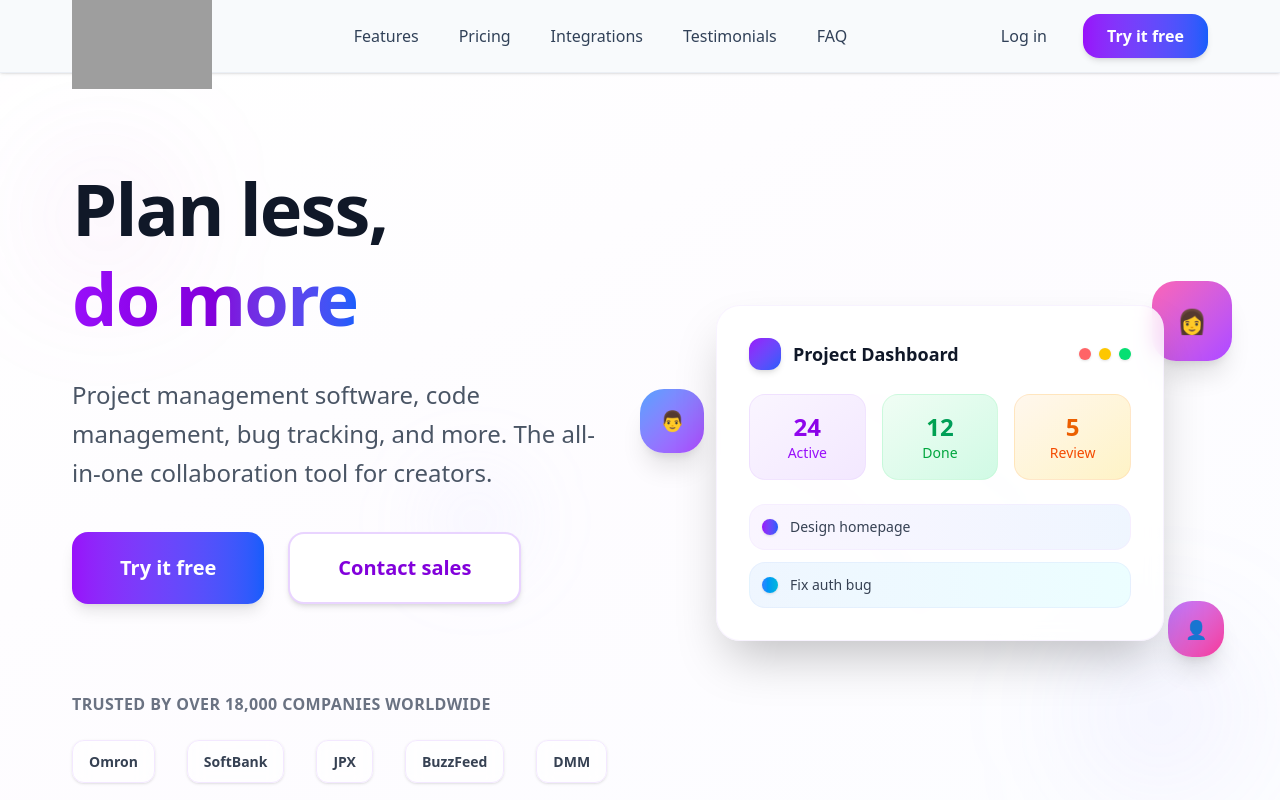
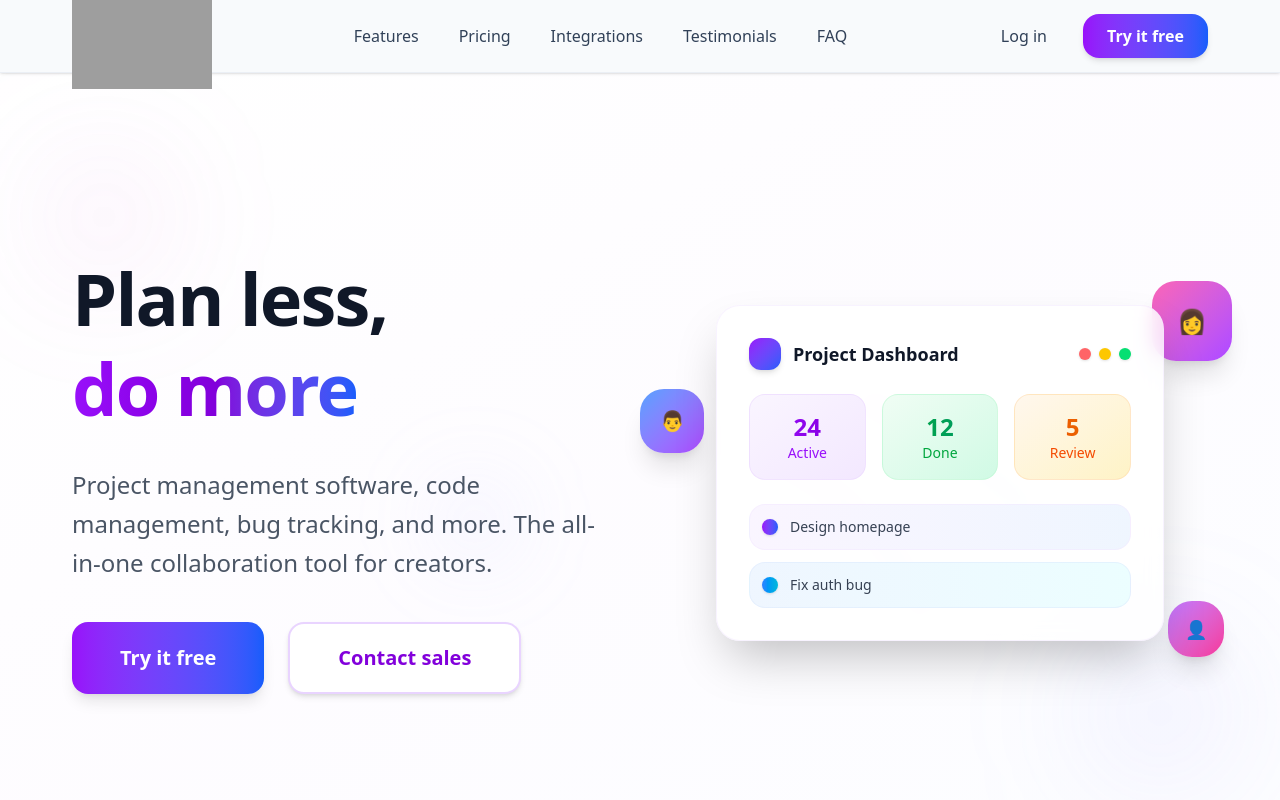
Before and after one commit to siin68/landingPageMelog, a Next.js app: page / in a window 1280 px wide. Shown: the top 800 px of the page. Built offline with nearby package versions, Linux system fonts and the light colour scheme; grey boxes are pictures that could not be loaded.

Commit message:
Update UI

```diff
--- a/src/components/layout/Footer.tsx
+++ b/src/components/layout/Footer.tsx
@@ -314,6 +314,7 @@ const Footer = () => {
             <span className="text-gray-400 text-xs sm:text-sm">English</span>
             <select className="bg-gray-800 border border-gray-700 rounded px-2 sm:px-3 py-1 text-xs sm:text-sm text-gray-400 focus:outline-none focus:border-purple-500">
               <option>English</option>
+              <option>Tiếng Việt</option>
               <option>日本語</option>
               <option>한국어</option>
             </select>
--- a/src/components/layout/Hero.tsx
+++ b/src/components/layout/Hero.tsx
@@ -40,29 +40,6 @@ const Hero = () => {
               >
                 Contact sales
               </Button>
-            </div>
-
-            <div className="pt-6 sm:pt-8 lg:pt-12">
-              <p className="text-sm sm:text-base text-gray-500 uppercase tracking-wide font-semibold mb-4 sm:mb-6">
-                TRUSTED BY OVER 18,000 COMPANIES WORLDWIDE
-              </p>
-              <div className="flex flex-wrap items-center gap-4 sm:gap-6 lg:gap-8">
-                <div className="px-4 py-2 bg-white/60 backdrop-blur-sm rounded-xl shadow-sm border border-purple-100 hover:shadow-md transition-all duration-300">
-                  <span className="text-sm font-semibold text-gray-700">Omron</span>
-                </div>
-                <div className="px-4 py-2 bg-white/60 backdrop-blur-sm rounded-xl shadow-sm border border-purple-100 hover:shadow-md transition-all duration-300">
-                  <span className="text-sm font-semibold text-gray-700">SoftBank</span>
-                </div>
-                <div className="px-4 py-2 bg-white/60 backdrop-blur-sm rounded-xl shadow-sm border border-purple-100 hover:shadow-md transition-all duration-300">
-                  <span className="text-sm font-semibold text-gray-700">JPX</span>
-                </div>
-                <div className="px-4 py-2 bg-white/60 backdrop-blur-sm rounded-xl shadow-sm border border-purple-100 hover:shadow-md transition-all duration-300">
-                  <span className="text-sm font-semibold text-gray-700">BuzzFeed</span>
-                </div>
-                <div className="px-4 py-2 bg-white/60 backdrop-blur-sm rounded-xl shadow-sm border border-purple-100 hover:shadow-md transition-all duration-300">
-                  <span className="text-sm font-semibold text-gray-700">DMM</span>
-                </div>
-              </div>
             </div>
           </div>
 
--- a/src/components/layout/Pricing.tsx
+++ b/src/components/layout/Pricing.tsx
@@ -209,7 +209,7 @@ const Pricing = () => {
             </div>
 
             <div className="text-center lg:text-right">
-              <Button variant="secondary" className="bg-white text-gray-900 hover:bg-gray-100 w-full lg:w-auto px-6 sm:px-8 py-3 text-sm sm:text-base lg:text-lg">
+              <Button variant="secondary" className="bg-white text-gray-900 hover:bg-gray-100 w-full lg:w-auto px-6 sm:px-8 py-3 text-sm sm:text-base lg:text-lg cursor-pointer">
                 Contact sales
               </Button>
             </div>
```
